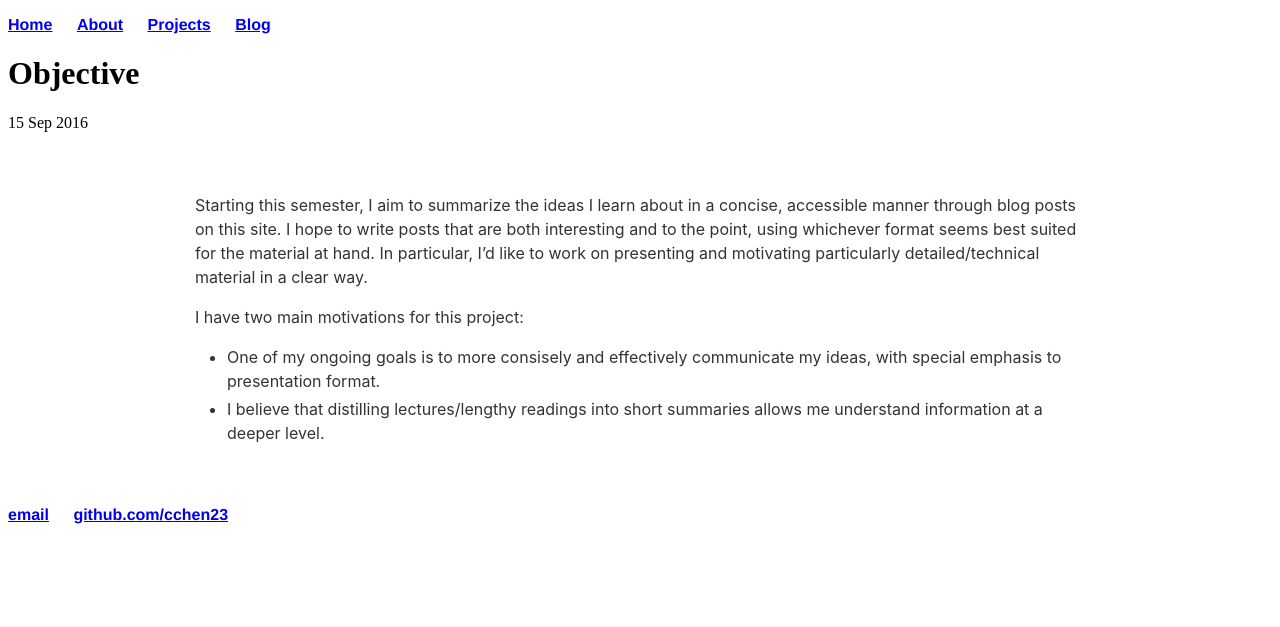
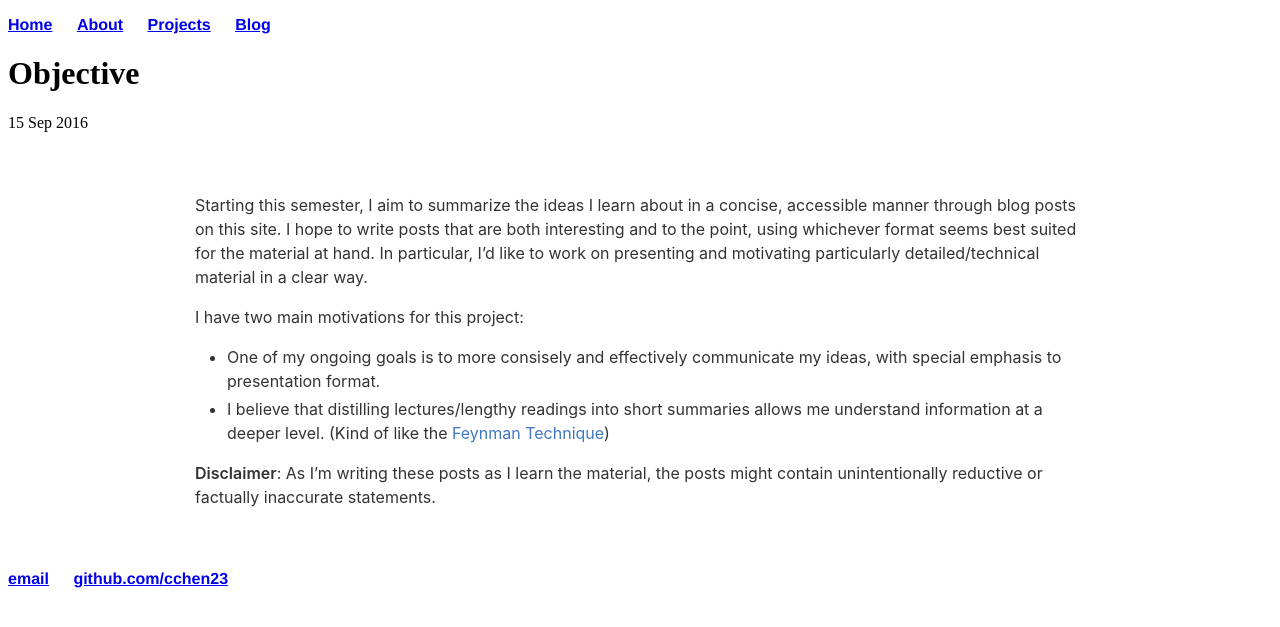
Before and after one commit to cchen23/cchen23.githhub.io, a Jekyll site: the page built from _posts/2016-09-15-objective.md, in a window 1280 px wide. Shown: the top 627 px of the page. Built offline with Jekyll 4.4.1, drawn with Linux system fonts in a browser that asks for light colours.

Commit message:
Update 2016-09-15-objective.md

```diff
--- a/_posts/2016-09-15-objective.md
+++ b/_posts/2016-09-15-objective.md
@@ -10,4 +10,7 @@ I have two main motivations for this project:
 
 
 * One of my ongoing goals is to more consisely and effectively communicate my ideas, with special emphasis to presentation format.
-* I believe that distilling lectures/lengthy readings into short summaries allows me understand information at a deeper level.
+* I believe that distilling lectures/lengthy readings into short summaries allows me understand information at a deeper level. (Kind of like the [Feynman Technique](https://www.farnamstreetblog.com/2012/04/learn-anything-faster-with-the-feynman-technique/))
+
+
+**Disclaimer**: As I'm writing these posts as I learn the material, the posts might contain unintentionally reductive or factually inaccurate statements.
```
